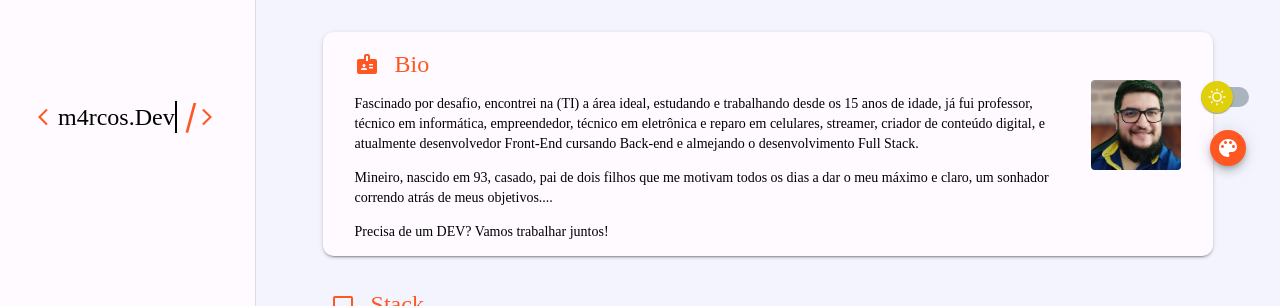
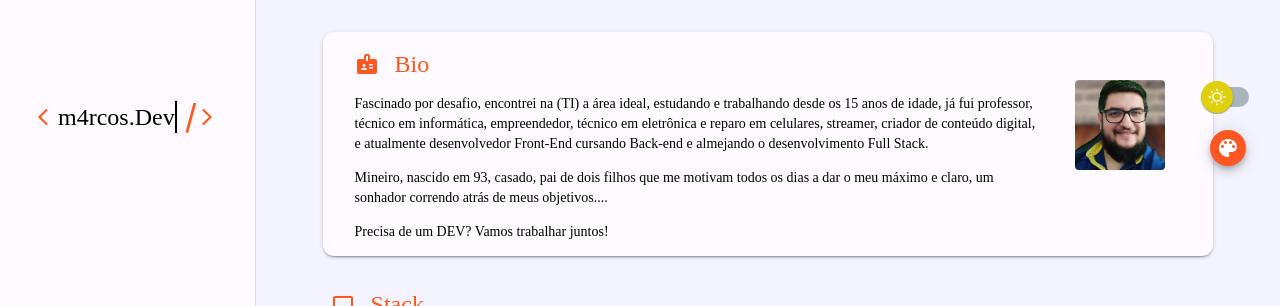
Before and after one commit to m4rcos-dev/m4rcos-dev.github.io, a React (Create React App) app in the folder portfolio/: page /about in a window 1280 px wide. Shown: the top 306 px of the page. Built offline with nearby package versions, Linux system fonts and the light colour scheme; a small style sheet from the web is missing.

Commit message:
:lipstick: style: Configura Espaço a direita do texto Bio em AvatarCardAbout

```diff
--- a/portfolio/src/components/AvatarCardAbout.js
+++ b/portfolio/src/components/AvatarCardAbout.js
@@ -68,7 +68,7 @@ class AvatarCardAbout extends Component {
           <Box
             sx={{
               display: 'flex',
-              m: '0rem 0rem 0rem 0rem',
+              m: '0rem 1rem 0rem 0rem',
             }}
           >
             <Typography
```
